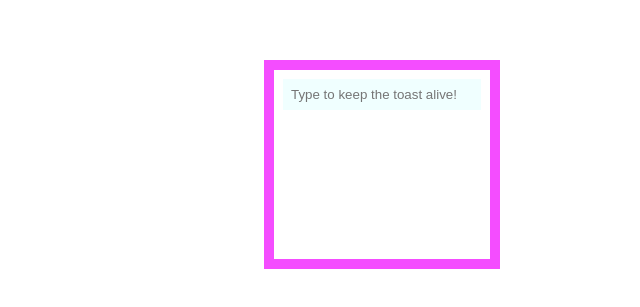
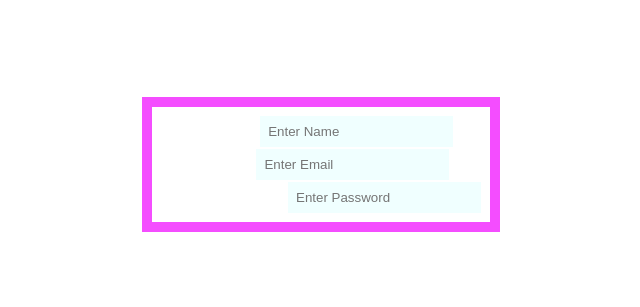
Before and after one commit to MSA0202/vue-minis, a Vue app: page / in a window 1280 px wide. Shown: the part 231-538 px from the top of the page, without its empty margins (140-780 px from the left). Built offline with nearby package versions, Linux system fonts and the light colour scheme.

Commit message:
Task 11 - Form with Validation. Restructure Toast code.

```diff
--- a/src/App.vue
+++ b/src/App.vue
@@ -19,6 +19,8 @@ import DelayedInputDisplayView from "@/components/task7-delayedinputdisplay/Dela
 import BaseAccordion from "@/components/task8-accordion/BaseAccordion.vue";
 import BaseProgressBar from "@/components/task9-progressbar/BaseProgressBar.vue";
 import BaseToast from "@/components/task10-basetoastnotification/BaseToast.vue";
+import KeepToastAlive from "@/components/task10-basetoastnotification/KeepToastAlive.vue";
+import BaseForm from "@/components/task11-form/BaseForm.vue";
 </script>
 
 <template>
@@ -38,7 +40,8 @@ import BaseToast from "@/components/task10-basetoastnotification/BaseToast.vue";
 <!--    <DelayedInputDisplayView/>-->
 <!--    <BaseAccordion/>-->
 <!--    <BaseProgressBar/>-->
-    <BaseToast/>
+<!--    <KeepToastAlive/>-->
+    <BaseForm/>
   </div>
 </template>
 
--- a/src/components/task10-basetoastnotification/BaseToast.vue
+++ b/src/components/task10-basetoastnotification/BaseToast.vue
@@ -1,6 +1,5 @@
 <template>
   <div class="wrapper">
-    <SSCInput v-model="userInput" placeholder="Type to keep the toast alive!" style="width: 200px"/>
     <div class="toast-popup" :class="open ? 'toast-popup-open' : 'toast-popup-closed'">
       <div class="toast-content">
         This is a toast !
@@ -10,31 +9,11 @@
 </template>
 
 <script setup lang="ts">
-import SSCInput from "@/components/super-sub-components/SSCInput.vue";
 import {ref, watch} from "vue";
 
-const open = ref(false);
-const userInput = ref("");
-
-let timeoutId: ReturnType<typeof setTimeout> | null = null;
-
-watch(userInput, (newValue) =>
-{
-  // If user keeps typing, timer is reset until they aren't typing anymore
-  if (newValue)
-  {
-    open.value = true;
-
-    // clear previous timer
-    if (timeoutId) clearTimeout(timeoutId);
-
-    // start new timer
-    timeoutId = setTimeout(() =>
-    {
-      open.value = false;
-    }, 200);
-  }
-});
+defineProps<{
+  open: boolean
+}>();
 </script>
 
 <style scoped>
@@ -48,11 +27,17 @@ watch(userInput, (newValue) =>
 {
   display: flex;
   justify-content: center;
+  background-color: white;
+  color: black;
 
   border: 3px solid white;
   border-radius: 8px;
-  width: 50%;
+  width: 30%;
   height: 100px;
+
+  position: absolute;
+  top: 20px;
+  right: 40px;
 
   transition: opacity 0.5s ease, transform 0.5s ease;
 }
--- /dev/null
+++ b/src/components/task10-basetoastnotification/KeepToastAlive.vue
@@ -0,0 +1,39 @@
+<template>
+  <div class="wrapper">
+    <SSCInput v-model="userInput" placeholder="Type to keep the toast alive!" style="width: 200px"/>
+    <BaseToast :open="open"/>
+  </div>
+</template>
+
+<script setup lang="ts">
+import SSCInput from "@/components/super-sub-components/SSCInput.vue";
+import {ref, watch} from "vue";
+import BaseToast from "@/components/task10-basetoastnotification/BaseToast.vue";
+
+const open = ref(false);
+const userInput = ref("");
+
+let timeoutId: ReturnType<typeof setTimeout> | null = null;
+
+watch(userInput, (newValue) =>
+{
+  // If user keeps typing, timer is reset until they aren't typing anymore
+  if (newValue)
+  {
+    open.value = true;
+
+    // clear previous timer
+    if (timeoutId) clearTimeout(timeoutId);
+
+    // start new timer
+    timeoutId = setTimeout(() =>
+    {
+      open.value = false;
+    }, 200);
+  }
+});
+</script>
+
+<style scoped>
+
+</style>
--- /dev/null
+++ b/src/components/task11-form/BaseForm.vue
@@ -0,0 +1,45 @@
+<template>
+<div class="wrapper">
+  <form>
+    <div class="form-wrapper">
+      <div class="form-group">
+        <label>Enter Name</label>
+        <SSCInput placeholder="Enter Name"/>
+      </div>
+      <div class="form-group">
+        <label>Enter Email</label>
+        <SSCInput placeholder="Enter Email"/>
+      </div>
+      <div class="form-group">
+        <label>Enter Password</label>
+        <SSCInput placeholder="Enter Password"/>
+      </div>
+    </div>
+  </form>
+</div>
+</template>
+
+<script setup lang="ts">
+
+import SSCInput from "@/components/super-sub-components/SSCInput.vue";
+</script>
+
+<style scoped>
+label{
+  color: White;
+}
+
+.form-wrapper
+{
+  display: grid;
+  align-items: center;
+}
+
+.form-group
+{
+  display: flex;
+  flex-direction: row;
+  gap: 1rem;
+
+}
+</style>
```
